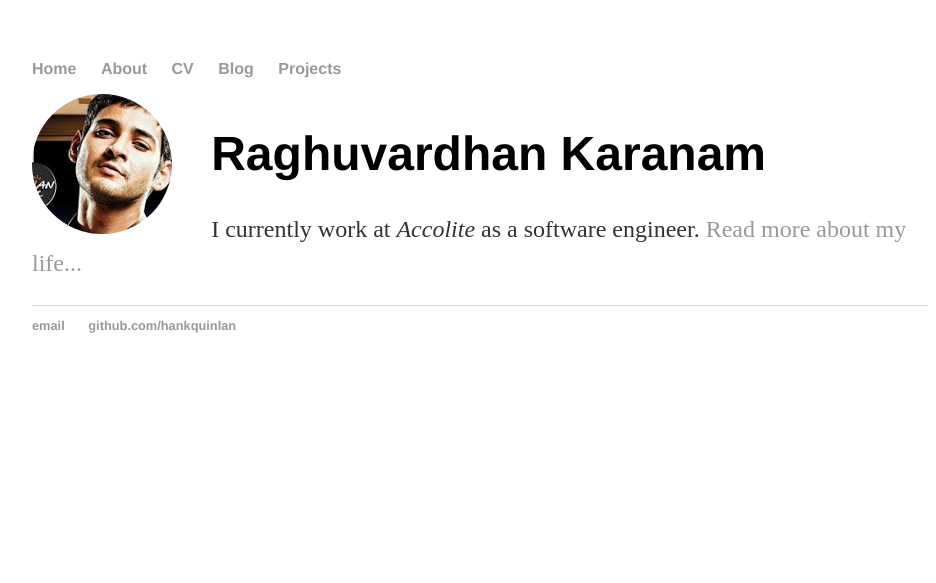
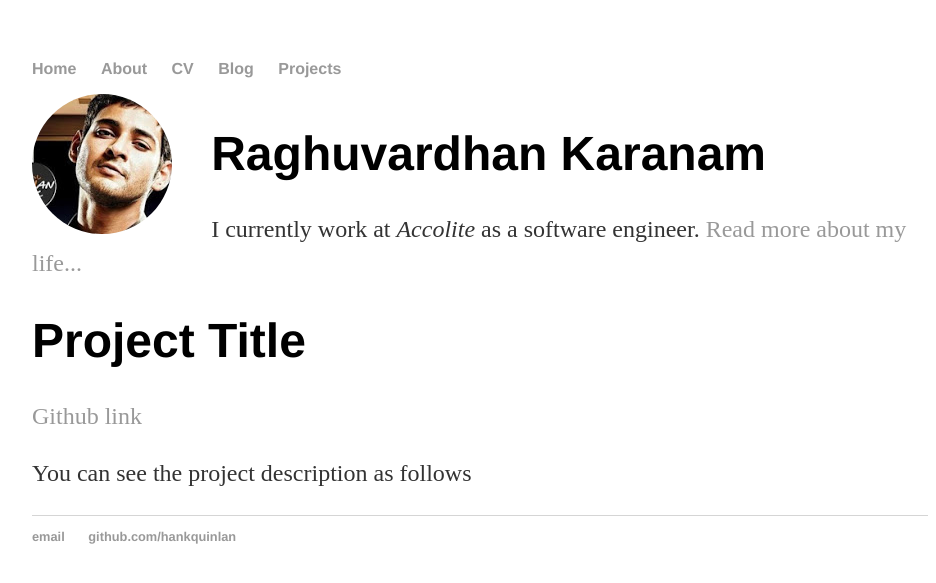
Before and after one commit to raghuvardhan/raghuvardhan.github.io, a Jekyll site: the page built from index.html, in a window 1280 px wide. Shown: the top 583 px of the page, without its empty margins (160-1096 px from the left). Built offline with Jekyll 4.4.1, drawn with Linux system fonts in a browser that asks for light colours.

Commit message:
Updated index

```diff
--- a/index.html
+++ b/index.html
@@ -4,6 +4,9 @@ title: Raghu Karanam, Android developer
 ---
 	<p>I currently work at <em>Accolite</em> as a software engineer. <a href="/about">Read more about my life...</a></p>
 
+	<h1>Project Title</h1>
+	<p><a href="link" title="Link">Github link</a></p>
+	<p>You can see the project description as follows</p>
 	<ul class="projects">
 
 	  {% for project in site.projects %}
```
Also changed, not shown: blog/index.html (line endings or trailing spaces).
